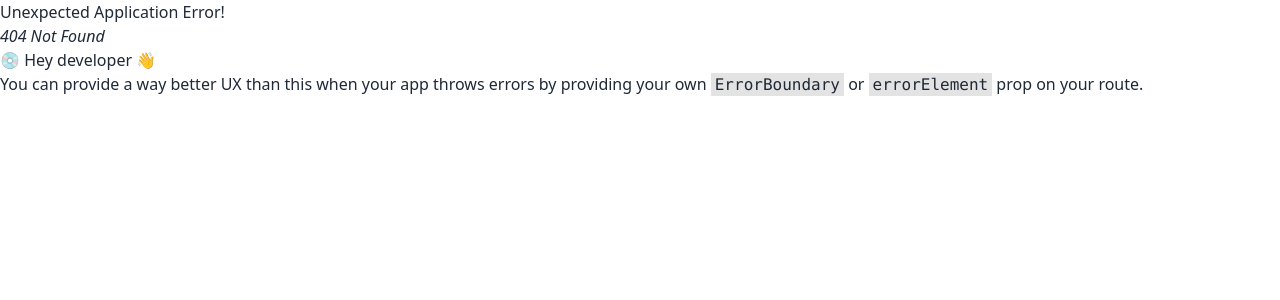
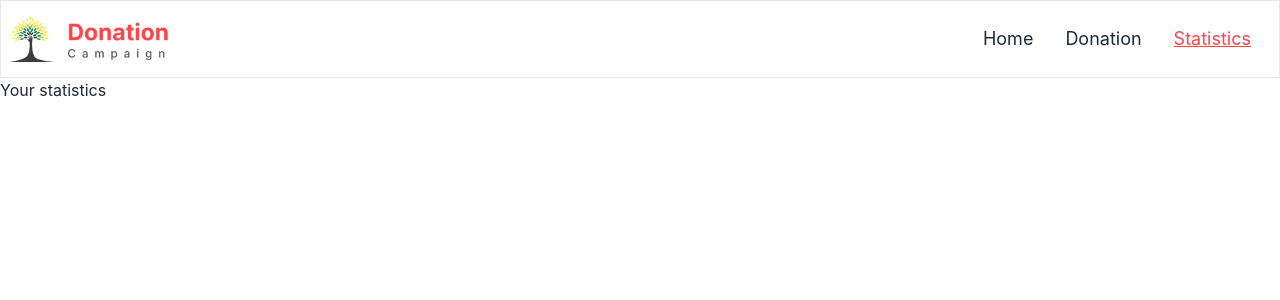
Before and after one commit to rahathossenantor/donation-campaign, a React (Vite) app: page /statistics in a window 1280 px wide. Before the commit this address had no page. Shown: the top 300 px of the page. Built offline with nearby package versions, Linux system fonts and the light colour scheme.

Commit message:
Header section (Navbar & Banner) completed

```diff
--- a/index.html
+++ b/index.html
@@ -2,7 +2,7 @@
 <html lang="en" data-theme="light">
   <head>
     <meta charset="UTF-8" />
-    <link rel="icon" type="image/svg+xml" href="/vite.svg" />
+    <link rel="icon" type="image/svg+xml" href="./src/assets/react.svg" />
     <meta name="viewport" content="width=device-width, initial-scale=1.0" />
     <title>Donation Campaign</title>
   </head>
--- a/src/App.jsx
+++ b/src/App.jsx
@@ -1,33 +1,13 @@
-import { useState } from 'react'
-import reactLogo from './assets/react.svg'
-import viteLogo from '/vite.svg'
+import { Outlet } from 'react-router-dom'
 import './App.css'
+import Navbar from './components/Navbar/Navbar'
 
 function App() {
-  const [count, setCount] = useState(0)
 
   return (
     <>
-      <div>
-        <a href="https://vitejs.dev" target="_blank">
-          <img src={viteLogo} className="logo" alt="Vite logo" />
-        </a>
-        <a href="https://react.dev" target="_blank">
-          <img src={reactLogo} className="logo react" alt="React logo" />
-        </a>
-      </div>
-      <h1>Vite + React</h1>
-      <div className="card">
-        <button onClick={() => setCount((count) => count + 1)}>
-          count is {count}
-        </button>
-        <p>
-          Edit <code>src/App.jsx</code> and save to test HMR
-        </p>
-      </div>
-      <p className="read-the-docs">
-        Click on the Vite and React logos to learn more
-      </p>
+    <Navbar></Navbar>
+    <Outlet></Outlet>
     </>
   )
 }
--- /dev/null
+++ b/src/components/Banner/Banner.jsx
@@ -0,0 +1,14 @@
+
+const Banner = () => {
+    return (
+        <div className="md:container md:mx-auto 2xl:px-0 xl:px-0 lg:px-5 md:px-5 px-5 text-center py-20 border">
+            <h1 className="text-3xl md:text-[45px] font-semibold">I Grow By Helping People In Need</h1>
+            <div className="mt-5">
+                <input type="text" placeholder="Search here...." className="input input-bordered" />
+                <button className="btn bg-[#FF444A] hover:bg-[#FF444A] normal-case text-white">Search</button>
+            </div>
+        </div>
+    );
+};
+
+export default Banner;
--- /dev/null
+++ b/src/components/Donations/Donations.jsx
@@ -0,0 +1,10 @@
+
+const Donations = () => {
+    return (
+        <div className="md:container md:mx-auto 2xl:px-0 xl:px-0 lg:px-5 md:px-5 px-5">
+            <h2>Yor donations</h2>
+        </div>
+    );
+};
+
+export default Donations;
--- /dev/null
+++ b/src/components/Navbar/Navbar.jsx
@@ -0,0 +1,35 @@
+import { NavLink } from "react-router-dom";
+import logo from "../../../public/Logo.png";
+
+const Navbar = () => {
+    const links = <>
+        <NavLink to="/"><li><a className="hover:bg-transparent hover:text-[#FF444A]">Home</a></li></NavLink>
+        <NavLink to="/donations"><li><a className="hover:bg-transparent hover:text-[#FF444A]">Donation</a></li></NavLink>
+        <NavLink to="/statistics"><li><a className="hover:bg-transparent hover:text-[#FF444A]">Statistics</a></li></NavLink>
+    </>
+
+    return (
+        <div className="md:container md:mx-auto 2xl:px-0 xl:px-0 lg:px-5 md:px-5 px-5 border">
+            <div className="navbar bg-base-100">
+                <div className="navbar-start">
+                    <div className="dropdown">
+                        <label tabIndex={0} className="btn btn-ghost lg:hidden navbar-icon">
+                            <svg xmlns="http://www.w3.org/2000/svg" className="h-5 w-5" fill="none" viewBox="0 0 24 24" stroke="currentColor"><path strokeLinecap="round" strokeLinejoin="round" strokeWidth="2" d="M4 6h16M4 12h8m-8 6h16" /></svg>
+                        </label>
+                        <ul tabIndex={0} className="menu menu-sm dropdown-content mt-3 z-[1] p-2 shadow bg-base-100 rounded-box w-52">
+                            {links}
+                        </ul>
+                    </div>
+                    <a className="text-xl cursor-pointer"><img src={logo} alt="logo" className="w-40" /></a>
+                </div>
+                <div className="navbar-end hidden lg:flex">
+                    <ul className="menu menu-horizontal px-1 text-lg">
+                        {links}
+                    </ul>
+                </div>
+            </div>
+        </div>
+    );
+};
+
+export default Navbar;
--- /dev/null
+++ b/src/components/NotFoundPage/NotFoundPage.jsx
@@ -0,0 +1,10 @@
+
+const NotFoundPage = () => {
+    return (
+        <div className="md:container md:mx-auto">
+            <h2>Sorry! page not found!!!</h2>
+        </div>
+    );
+};
+
+export default NotFoundPage;
--- /dev/null
+++ b/src/components/Statistics/Statistics.jsx
@@ -0,0 +1,10 @@
+
+const Statistics = () => {
+    return (
+        <div className="md:container md:mx-auto 2xl:px-0 xl:px-0 lg:px-5 md:px-5 px-5">
+            <h2>Your statistics</h2>
+        </div>
+    );
+};
+
+export default Statistics;
--- a/src/index.css
+++ b/src/index.css
@@ -1,3 +1,34 @@
 @tailwind base;
 @tailwind components;
 @tailwind utilities;
+
+@import url('https://fonts.googleapis.com/css2?family=Inter:wght@400;500;600;700&display=swap');
+
+body {
+    font-family: 'Inter', sans-serif;
+}
+.active {
+    color: #FF444A;
+    text-decoration: underline;
+}
+
+/* code for responsiveness */
+@media screen and (max-width: 767px) {
+    .navbar-start {
+        width: 100%;
+        justify-content: space-between;
+    }
+    .navbar-icon {
+        padding-left: 0;
+    }
+}
+
+@media screen and (min-width: 768px) and (max-width: 1023px) {
+    .navbar-start {
+        width: 100%;
+        justify-content: space-between;
+    }
+    .navbar-icon {
+        padding-left: 0;
+    }
+}
--- a/src/main.jsx
+++ b/src/main.jsx
@@ -6,11 +6,30 @@ import {
   RouterProvider,
 } from 'react-router-dom'
 import './index.css'
+import NotFoundPage from './components/NotFoundPage/NotFoundPage.jsx'
+import Donations from './components/Donations/Donations.jsx'
+import Statistics from './components/Statistics/Statistics.jsx'
+import Banner from './components/Banner/Banner.jsx'
 
 const router = createBrowserRouter([
   {
     path: '/',
     element: <App/>,
+    errorElement: <NotFoundPage></NotFoundPage>,
+    children: [
+      {
+        path: '/',
+        element: <Banner></Banner>
+      },
+      {
+        path: '/donations',
+        element: <Donations></Donations>
+      },
+      {
+        path: '/statistics',
+        element: <Statistics></Statistics>
+      }
+    ]
   },
 ]);
 
```
Also changed, not shown: public/Logo.png (added), 1 other file (tests, documents, lock files or other folders).
